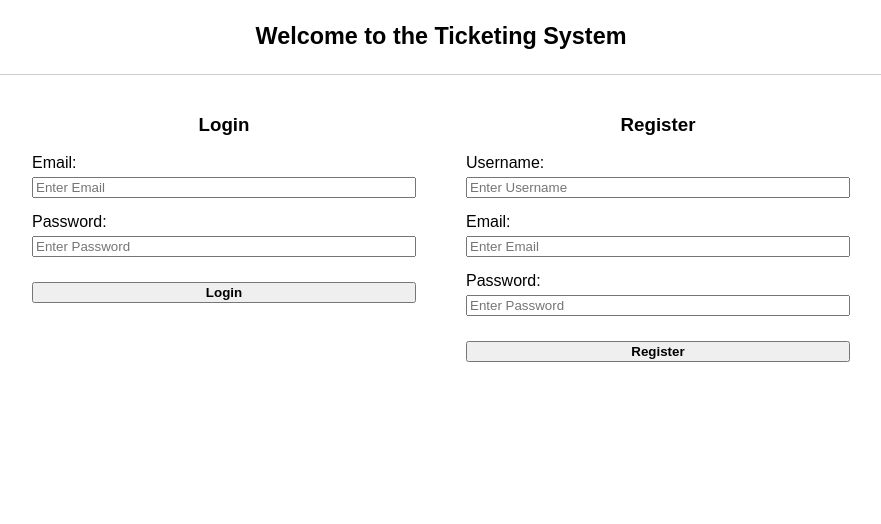
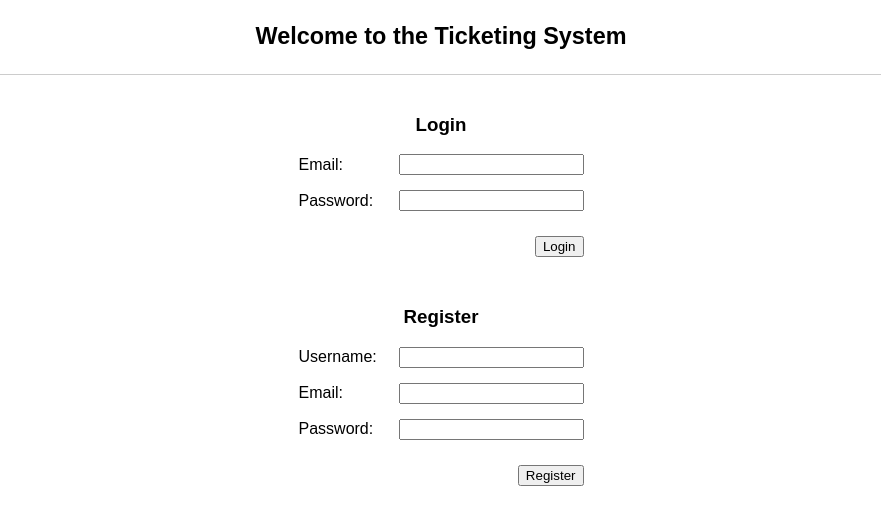
Before and after one commit to autotetra/Education, a React (Create React App) app in the folder IHU/Master/Dissertation/Real Time Ticketing System/front-end/: page / in a window 1280 px wide. Shown: the top 524 px of the page, without its empty margins (199-1080 px from the left). Built offline with nearby package versions, Linux system fonts and the light colour scheme; no server answers.

Commit message:
start refining

```diff
--- a/IHU/Master/Dissertation/Real Time Ticketing System/front-end/src/components/Home/Homepage.js
+++ b/IHU/Master/Dissertation/Real Time Ticketing System/front-end/src/components/Home/Homepage.js
@@ -1,5 +1,6 @@
 import React from "react";
-import "../../styles/global.css"; // Import the existing global CSS file
+import Login from "./Login";
+import Register from "./Register";
 
 function Home() {
   return (
@@ -11,37 +12,15 @@ function Home() {
       <hr className="divider" />
 
       {/* Main Container */}
-      <div className="homeContainer">
+      <div className="verticalContainer">
         {/* Login Section */}
-        <div className="formSection">
-          <h3>Login</h3>
-          <div className="formGroupUnique">
-            <label>Email:</label>
-            <input type="text" placeholder="Enter Email" />
-          </div>
-          <div className="formGroupUnique">
-            <label>Password:</label>
-            <input type="password" placeholder="Enter Password" />
-          </div>
-          <button className="buttonUnique">Login</button>
+        <div className="loginContainer">
+          <Login />
         </div>
 
         {/* Register Section */}
-        <div className="formSection">
-          <h3>Register</h3>
-          <div className="formGroupUnique">
-            <label>Username:</label>
-            <input type="text" placeholder="Enter Username" />
-          </div>
-          <div className="formGroupUnique">
-            <label>Email:</label>
-            <input type="text" placeholder="Enter Email" />
-          </div>
-          <div className="formGroupUnique">
-            <label>Password:</label>
-            <input type="password" placeholder="Enter Password" />
-          </div>
-          <button className="buttonUnique">Register</button>
+        <div className="registerContainer">
+          <Register />
         </div>
       </div>
     </div>
--- a/IHU/Master/Dissertation/Real Time Ticketing System/front-end/src/components/Home/Login.js
+++ b/IHU/Master/Dissertation/Real Time Ticketing System/front-end/src/components/Home/Login.js
@@ -2,6 +2,7 @@ import React, { useState, useEffect } from "react";
 import axios from "axios";
 import endpoints from "../../api/endpoints";
 import { useNavigate } from "react-router-dom";
+import "../../styles/global.css";
 
 function Login() {
   const [email, setEmail] = useState("");
@@ -48,28 +49,32 @@ function Login() {
   };
 
   return (
-    <div>
-      <h3>Login</h3>
-      <form onSubmit={handleLogin}>
-        <div>
-          <label>Email</label>
+    <div className="loginContainer">
+      <h3 className="loginHeader">Login</h3>
+      <form onSubmit={handleLogin} className="loginForm">
+        <div className="formGroupLogin">
+          <label className="loginLabel">Email:</label>
           <input
             type="email"
             value={email}
             onChange={(e) => setEmail(e.target.value)}
             required
+            className="loginInput"
           />
         </div>
-        <div>
-          <label>Password</label>
+        <div className="formGroupLogin">
+          <label className="loginLabel">Password:</label>
           <input
             type="password"
             value={password}
             onChange={(e) => setPassword(e.target.value)}
             required
+            className="loginInput"
           />
         </div>
-        <button type="submit">Login</button>
+        <button type="submit" className="loginButton">
+          Login
+        </button>
       </form>
     </div>
   );
--- a/IHU/Master/Dissertation/Real Time Ticketing System/front-end/src/components/Home/Register.js
+++ b/IHU/Master/Dissertation/Real Time Ticketing System/front-end/src/components/Home/Register.js
@@ -31,43 +31,42 @@ function Register() {
   };
 
   return (
-    <div>
-      <h3>Register</h3>
-      <form onSubmit={handleRegister}>
-        <div>
-          <label>Username:</label>
+    <div className="registerContainer">
+      <h3 className="registerHeader">Register</h3>
+      <form onSubmit={handleRegister} className="registerForm">
+        <div className="formGroupRegister">
+          <label className="registerLabel">Username:</label>
           <input
             type="text"
             value={username}
-            onChange={(e) => {
-              setUserName(e.target.value);
-            }}
+            onChange={(e) => setUserName(e.target.value)}
             required
+            className="registerInput"
           />
         </div>
-        <div>
-          <label>Email:</label>
+        <div className="formGroupRegister">
+          <label className="registerLabel">Email:</label>
           <input
             type="text"
             value={email}
-            onChange={(e) => {
-              setEmail(e.target.value);
-            }}
+            onChange={(e) => setEmail(e.target.value)}
             required
+            className="registerInput"
           />
         </div>
-        <div>
-          <label>Password:</label>
+        <div className="formGroupRegister">
+          <label className="registerLabel">Password:</label>
           <input
-            type="text"
+            type="password"
             value={password}
-            onChange={(e) => {
-              setPassword(e.target.value);
-            }}
+            onChange={(e) => setPassword(e.target.value)}
             required
+            className="registerInput"
           />
         </div>
-        <button type="submit">Register</button>
+        <button type="submit" className="registerButton">
+          Register
+        </button>
       </form>
     </div>
   );
--- a/IHU/Master/Dissertation/Real Time Ticketing System/front-end/src/styles/global.css
+++ b/IHU/Master/Dissertation/Real Time Ticketing System/front-end/src/styles/global.css
@@ -1,42 +1,78 @@
 /* ----------Homepage--------- */
-/* Home Container Layout */
-.homeContainer {
+/*-----Login-----*/
+/* Vertical Container for Login and Register */
+.verticalContainer {
   display: flex;
-  justify-content: center; /* Center columns horizontally */
-  gap: 50px; /* Add space between Login and Register sections */
-  margin-top: 20px;
+  flex-direction: column; /* Stack children vertically */
+  align-items: center; /* Center horizontally */
+  gap: 30px; /* Space between Login and Register forms */
 }
 
-/* Form Section: Unique to Login and Register */
-.formSection {
-  flex: 0 0 30%; /* Each column takes 30% of the width */
-  display: flex;
-  flex-direction: column;
-  align-items: center; /* Center content horizontally */
+/* Login και Register Containers */
+.loginContainer,
+.registerContainer {
+  flex: 0 0 30%; /* Κάθε component παίρνει το 30% του χώρου */
+  text-align: center; /* Κεντράρισμα του περιεχομένου */
 }
 
-/* Unique Form Group: Label and Input Alignment */
-.formGroupUnique {
+/* Align Login Form */
+.loginForm {
   display: flex;
-  flex-direction: column; /* Stack label and input vertically */
-  margin-bottom: 15px; /* Space between fields */
-  width: 100%; /* Full width inputs */
+  flex-direction: column; /* Κάθετη διάταξη */
+  align-items: flex-start; /* Στοίχιση προς τα αριστερά */
+  gap: 15px; /* Κοινό κενό μεταξύ των στοιχείων */
 }
 
-.formGroupUnique label {
-  margin-bottom: 5px; /* Space between label and input */
-  text-align: left;
+.formGroupLogin {
+  display: flex;
+  align-items: center; /* Στοίχιση των labels και των inputs */
+  justify-content: flex-start; /* Ξεκινάνε από αριστερά */
 }
 
-/* Unique Buttons */
-.buttonUnique {
-  margin-top: 10px; /* Add spacing above button */
-  cursor: pointer;
-  font-weight: bold;
-  width: 100%; /* Make button full width */
+.loginLabel {
+  width: 100px; /* Σταθερό πλάτος για τα labels ώστε να είναι ευθυγραμμισμένα */
+  text-align: left; /* Τα labels παραμένουν αριστερά */
+}
+
+.loginInput {
+  flex: 1; /* Τα inputs παίρνουν το υπόλοιπο διαθέσιμο πλάτος */
+}
+
+.loginButton {
+  align-self: flex-end; /* Το κουμπί στοιχίζεται δεξιά */
+  margin-top: 10px; /* Προσθέτουμε ένα κενό πάνω από το button */
+}
+
+/* Align Register Form */
+.registerForm {
+  display: flex;
+  flex-direction: column; /* Κάθετη διάταξη */
+  align-items: flex-start; /* Στοίχιση προς τα αριστερά */
+  gap: 15px; /* Κενό μεταξύ των στοιχείων */
+}
+
+.formGroupRegister {
+  display: flex;
+  align-items: center; /* Στοίχιση των labels και των inputs */
+  justify-content: flex-start; /* Ξεκινάνε από αριστερά */
+}
+
+.registerLabel {
+  width: 100px; /* Σταθερό πλάτος για τα labels ώστε να είναι ευθυγραμμισμένα */
+  text-align: left; /* Τα labels παραμένουν αριστερά */
+}
+
+.registerInput {
+  flex: 1; /* Τα inputs παίρνουν το υπόλοιπο διαθέσιμο πλάτος */
+}
+
+.registerButton {
+  align-self: flex-end; /* Το κουμπί στοιχίζεται δεξιά */
+  margin-top: 10px; /* Προσθέτουμε ένα κενό πάνω από το button */
 }
 
 /* ----------Common Code---------- */
+
 body {
   margin: 0;
   padding: 0;
```
